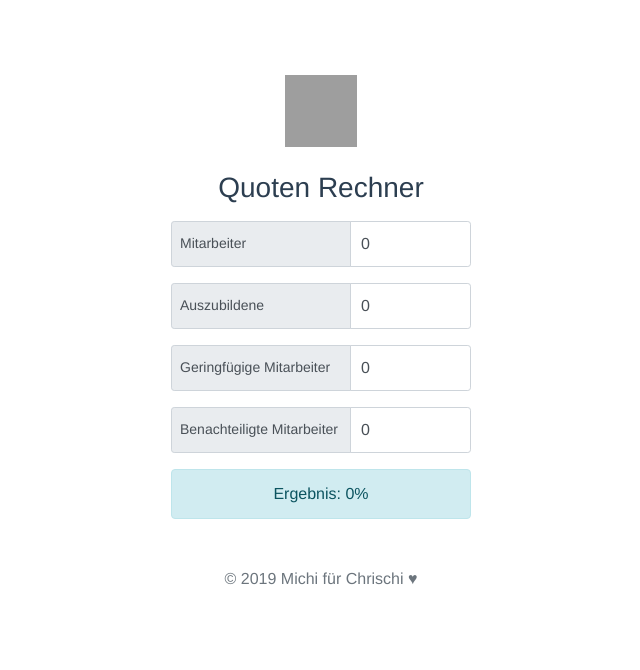
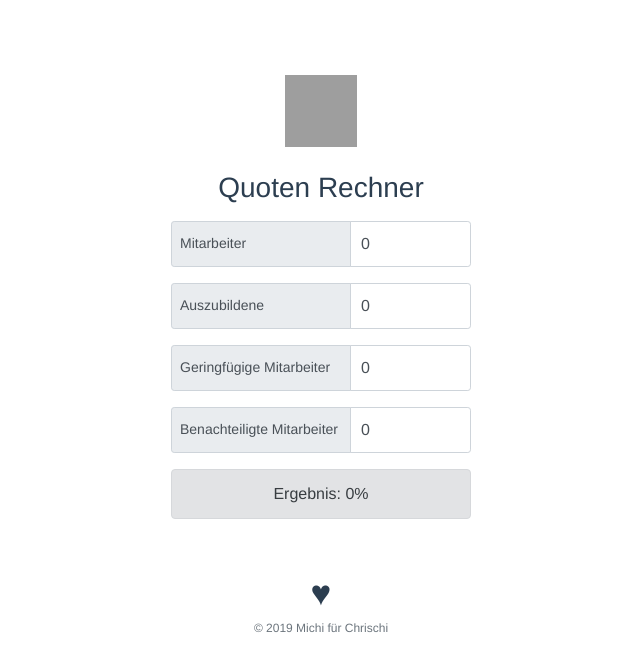
Before and after one commit to michael-lucas-net/sbq-rechner, a Vue app: page / in a window 1280 px wide. Shown: the top 670 px of the page, without its empty margins (319-959 px from the left). Built offline with nearby package versions, Linux system fonts and the light colour scheme; grey boxes are pictures that could not be loaded.

Commit message:
Verschönerungen

```diff
--- a/src/components/QuotenRechner.vue
+++ b/src/components/QuotenRechner.vue
@@ -42,13 +42,19 @@
             </div>
 
             <div class="fieldContainer">
-                <div class="alert alert-info" role="alert">
+                <div
+                        class = "alert"
+                 v-bind:class = "{ 'alert-success': ergebnis > 0, 'alert-secondary': ergebnis == 0}"
+                        role  = "alert">
                     Ergebnis: <span>{{ ergebnis }}%</span>
                 </div>
             </div>
 
-            <p class="mt-5 mb-3 text-muted">&copy; 2019 Michi für Chrischi ♥ </p>
 
+        <div style="font-size: 35px; display: innline-block;" class="mt-5 animated infinite pulse">♥</div>
+            <p class="mb-3 text-muted small">
+                &copy; 2019 Michi für Chrischi
+            </p>
         </div>
     </div>
 </template>
@@ -149,4 +155,7 @@
         width: 100%;
     }
 
+    .small {
+        font-size: 12px;
+    }
 </style>
--- a/src/main.js
+++ b/src/main.js
@@ -2,6 +2,7 @@ import Vue from 'vue'
 import App from './App.vue'
 import 'bootstrap'
 import 'bootstrap/dist/css/bootstrap.min.css'
+import 'animate.css/animate.min.css'
 
 Vue.config.productionTip = false
 
```
